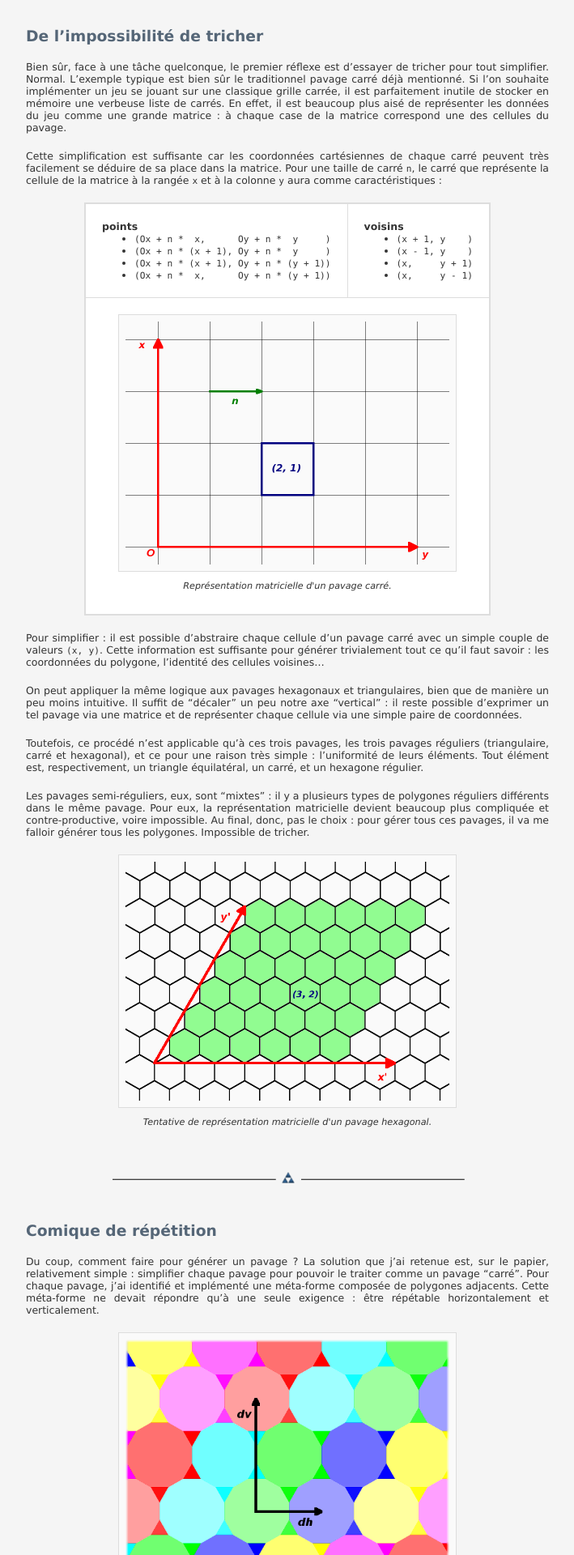
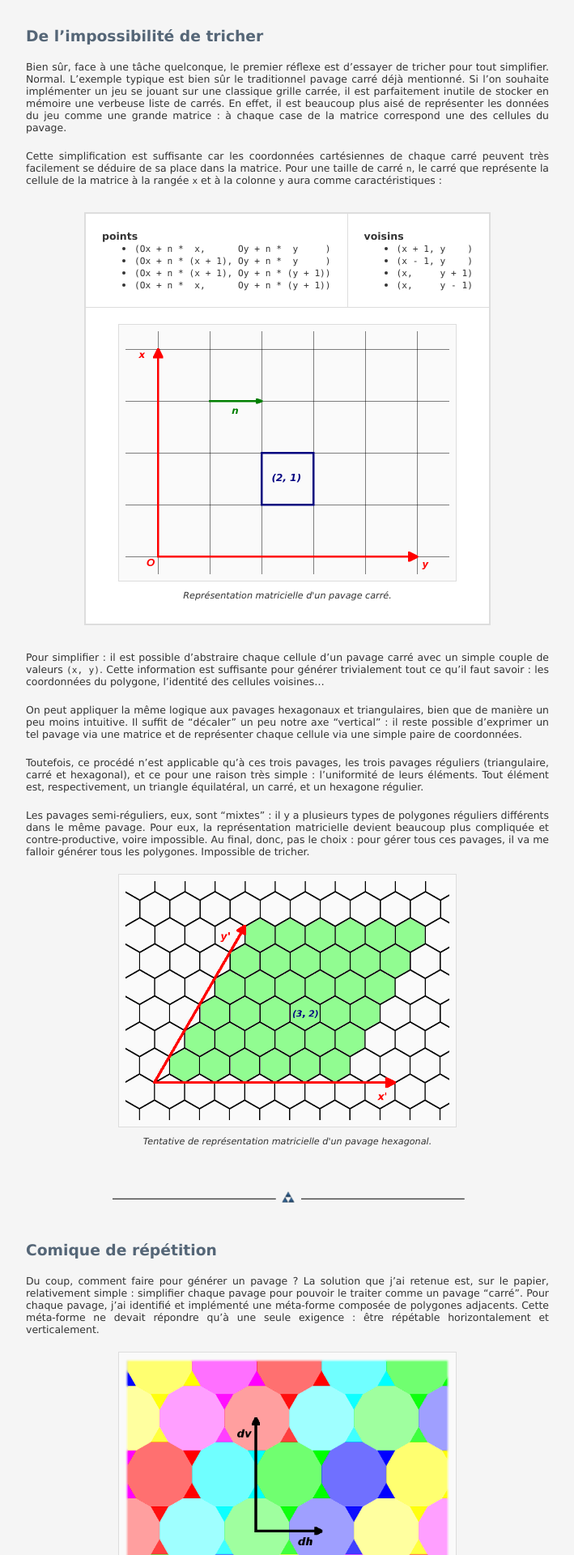
Before and after one commit to nicuveo/nauths.fr, a Jekyll site: the page built from fr/_posts/2012-08-23-tilings.md, in a window 1280 px wide. Shown: the part 1282-3202 px from the top of the page at 81% size, without its empty margins (285-994 px from the left). Built offline with Jekyll 4.4.1, drawn with Linux system fonts in a browser that asks for light colours.

Commit message:
Added custom table css.

```diff
--- a/css/default.css
+++ b/css/default.css
@@ -104,6 +104,51 @@
 h1,h2,h3
 {
     color: #567;
+}
+
+table
+{
+  margin: 32px auto;
+  border-collapse: collapse;
+  border: 1px solid #DDD;
+  background-color:#fafafa;
+}
+
+table td
+{
+  padding: 2px 16px;
+  border-left: 1px solid #567;
+}
+
+table th
+{
+  border: 1px solid #567;
+  text-align: center;
+  padding: 2px 16px;
+}
+
+table tr:first-child th
+{
+  border-top: 0;
+  padding-top: 8px;
+}
+
+table tr:last-child td
+{
+  border-bottom: 0;
+  padding-bottom: 8px;
+}
+
+table tr td:first-child, table tr th:first-child
+{
+  border-left: 0;
+  padding-left: 20px;
+}
+
+table tr td:last-child, table tr th:last-child
+{
+  border-right: 0;
+  padding-right: 20px;
 }
 
 
```
